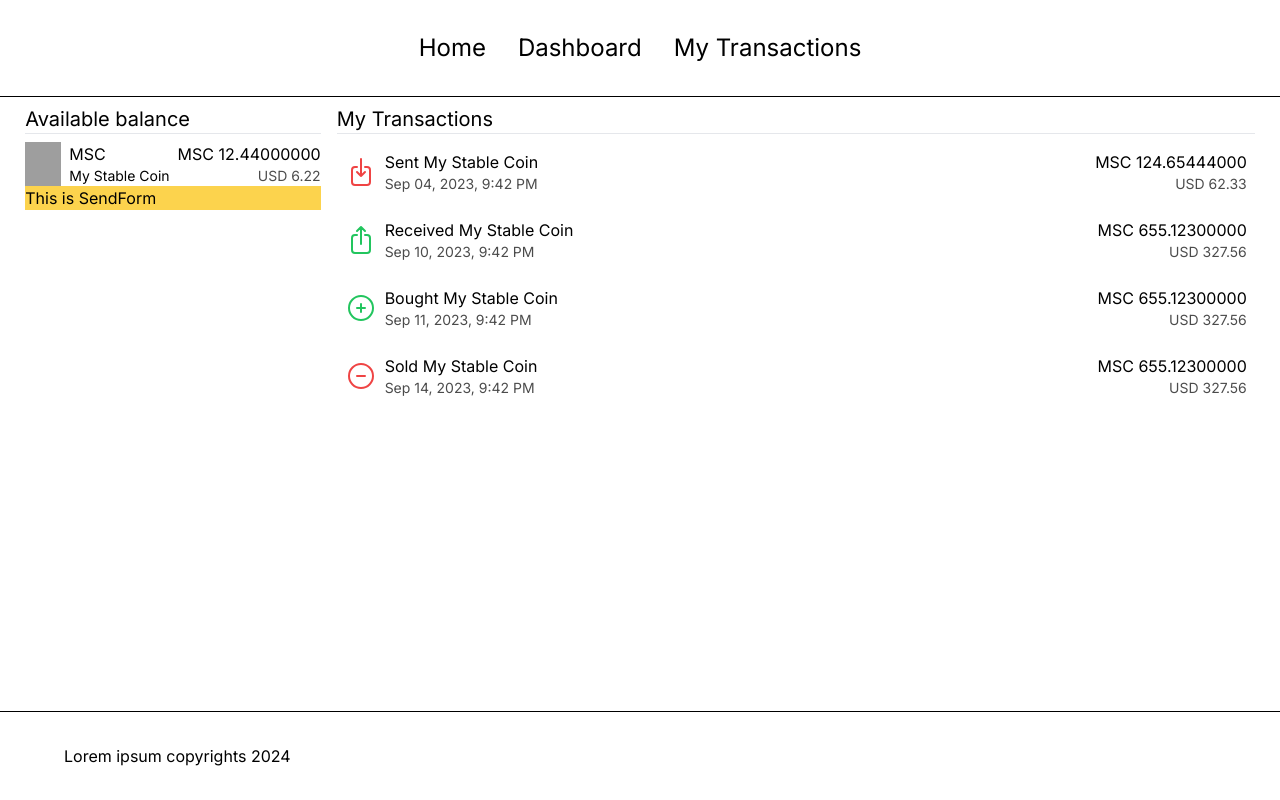
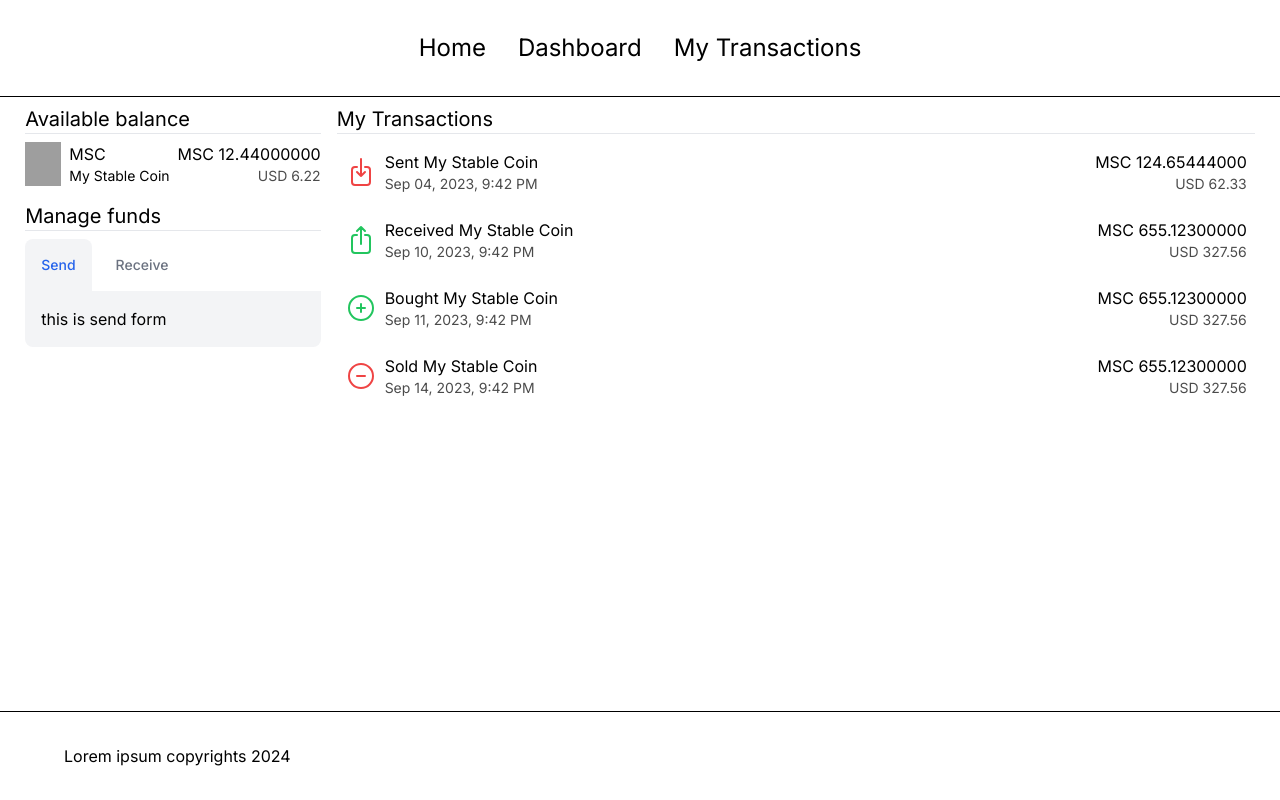
Before and after one commit to mkmule/my-stable-wallet, a Next.js app: page /dashboard in a window 1280 px wide. Built offline with nearby package versions, Linux system fonts and the light colour scheme; grey boxes are pictures that could not be loaded.

Commit message:
Implemented basic ReceiveForm

```diff
--- a/src/app/dashboard/page.tsx
+++ b/src/app/dashboard/page.tsx
@@ -1,5 +1,5 @@
 import MyBalance from '@/components/MyBalance';
-import SendForm from '@/components/SendForm';
+import ManageFunds from '@/components/ManageFunds';
 import MyTransactions from '@/components/MyTransactions';
 import { CURRENCY_MSC } from '@/models/currency';
 import { Amount, Transaction, TransactionType } from '@/models/transaction';
@@ -78,8 +78,9 @@ const DashboardPage = async () => {
             <h4 className="text-xl border-gray-200 border-b mb-2">Available balance</h4>
             <MyBalance availableAmount={availableAmount} />
           </div>
-          <div className="bg-amber-300">
-            <SendForm />
+          <div className="mt-4">
+            <h4 className="text-xl border-gray-200 border-b mb-2">Manage funds</h4>
+            <ManageFunds availableAmount={availableAmount}/>
           </div>
         </div>
         <div className="col-span-9">
--- /dev/null
+++ b/src/components/ManageFunds.tsx
@@ -0,0 +1,44 @@
+'use client';
+
+import Tabs from '@/components/Tabs';
+import { useState } from 'react';
+import SendForm from '@/components/SendForm';
+import { Amount } from '@/models/transaction';
+import ReceiveForm from '@/components/ReceiveForm';
+
+const wallet = {
+  id: 'my-fancy-wallet-id',
+  address: 'n0yrf2493p83kkfjhx0wlh',
+};
+const tabs = [
+  {
+    id: 'send-tab',
+    displayText: 'Send',
+  },
+  {
+    id: 'receive-tab',
+    displayText: 'Receive',
+  },
+];
+
+interface Props {
+  availableAmount: Amount;
+}
+
+const ManageFunds = ({ availableAmount }: Props) => {
+  const [activeTab, setActiveTab] = useState(tabs[0]);
+
+  return (
+    <div className="">
+      <div>
+        <Tabs tabs={tabs} active={activeTab} handleTabChange={setActiveTab} fullWidth />
+      </div>
+      <div className="bg-gray-100 rounded-b-lg p-4">
+        {activeTab.id === 'send-tab' && <SendForm availableAmount={availableAmount} />}
+        {activeTab.id === 'receive-tab' && <ReceiveForm wallet={wallet} />}
+      </div>
+    </div>
+  );
+};
+
+export default ManageFunds;
--- /dev/null
+++ b/src/components/ReceiveForm.tsx
@@ -0,0 +1,28 @@
+'use client';
+
+import { Wallet } from '@/models/transaction';
+import { ClipboardDocumentListIcon } from '@heroicons/react/24/outline';
+
+interface Props {
+  wallet: Wallet;
+}
+
+const ReceiveForm = ({ wallet }: Props) => {
+
+  const handleAddressClick = () => {
+    navigator.clipboard.writeText(wallet.address);
+
+  };
+
+  return (
+    <div>
+      <div className="text-m">Your wallet address:</div>
+      <button className="text-sm opacity-70 cursor-pointer hover:opacity-100" onClick={handleAddressClick}>
+        <ClipboardDocumentListIcon className="w-4 h-4 inline-block mr-1" />
+        {wallet.address}
+      </button>
+    </div>
+  );
+};
+
+export default ReceiveForm;
--- a/src/components/SendForm.tsx
+++ b/src/components/SendForm.tsx
@@ -1,7 +1,14 @@
-const SendForm = () => {
+'use client';
+import { Amount } from '@/models/transaction';
+
+interface Props {
+  availableAmount: Amount;
+}
+
+const SendForm = ({ availableAmount }: Props) => {
   return (
     <div>
-      This is SendForm
+      this is send form
     </div>
   );
 };
--- /dev/null
+++ b/src/components/Tabs.tsx
@@ -0,0 +1,40 @@
+'use client';
+
+interface Tab {
+  id: string;
+  displayText: string;
+}
+
+interface Props {
+  fullWidth?: boolean;
+  tabs: Tab[];
+  active?: Tab;
+  handleTabChange: (tab: Tab) => void;
+}
+
+const Tabs = ({ tabs, active, handleTabChange, fullWidth }: Props) => {
+
+  return (
+    <div>
+      <ul
+        className={`flex flex-wrap text-sm font-medium text-center text-gray-500 ${fullWidth ? 'w-full' : ''}`}
+      >
+        {tabs.map(tab => (
+          <li
+            key={tab.id}
+            className="me-2"
+          >
+            <button
+              className={`inline-block p-4 rounded-t-lg hover:text-gray-600 hover:bg-gray-50 dark:hover:bg-gray-800 dark:hover:text-gray-300 ${tab.id === active?.id ? 'text-blue-600 bg-gray-100' : ''}`}
+              onClick={() => handleTabChange(tab)}
+            >
+              {tab.displayText}
+            </button>
+          </li>
+        ))}
+      </ul>
+    </div>
+  );
+};
+
+export default Tabs;
--- a/src/models/transaction.ts
+++ b/src/models/transaction.ts
@@ -1,4 +1,9 @@
 import { Currency } from '@/models/currency';
+
+export interface Wallet {
+  id: string;
+  address: string;
+}
 
 export interface Amount {
   currency: Currency;
```
